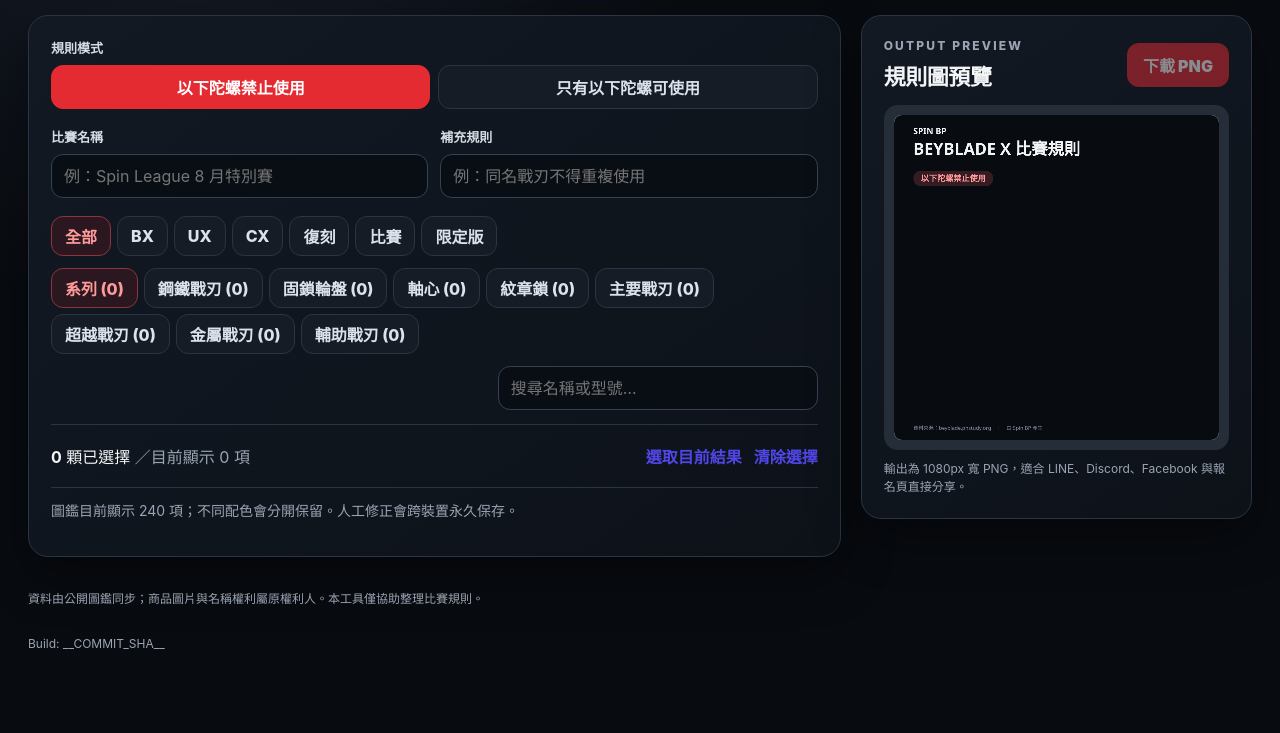
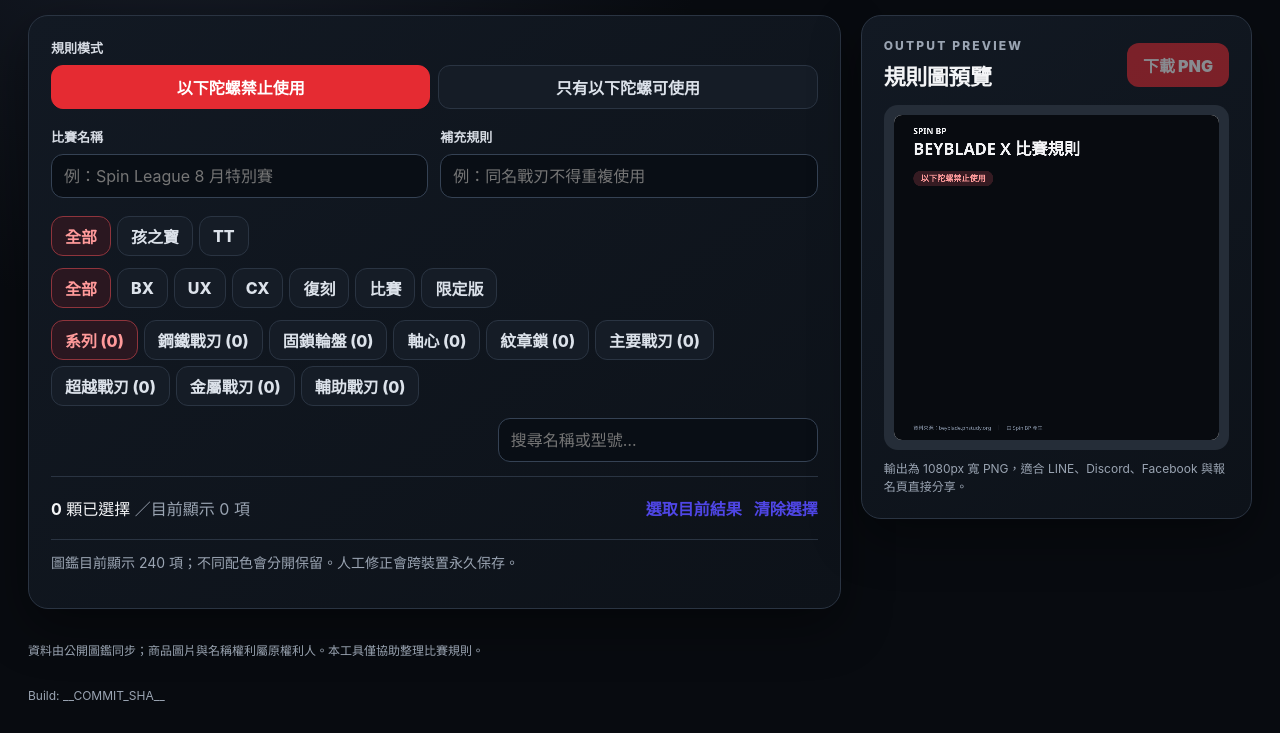
Before and after one commit to ckvs4517/Spin_BP, a website: page index.html in a window 1280 px wide. Shown: the part 142-875 px from the top of the page. Before the commit the page ends 823 px from the top, so only its background shows below. Drawn offline with Linux system fonts and the light colour scheme; no server answers.

Commit message:
feat: add catalog brand filter

```diff
--- a/app.js
+++ b/app.js
@@ -28,7 +28,7 @@ function normalizeRemoteCatalog(payload) {
       const model = item?.model || item?.model_name || title || id;
       const seriesMatch = `${model} ${title} ${JSON.stringify(item)}`.match(/\b(BXA|BX|UX|CX)-/i);
       const series = key === 'BeybladeSeries' ? (seriesMatch?.[1]?.toUpperCase() === 'BXA' ? 'BX' : seriesMatch?.[1]?.toUpperCase() || 'ALL') : key;
-      rows.push({ id, sourceId: id, model, series, category: label, tags: Array.isArray(item?.tags) ? item.tags.map((tag) => String(tag).toLowerCase()) : [], name: title, image, imageFallbacks });
+      rows.push({ id, sourceId: id, model, series, category: label, brand: item?.brandSource === 'Hasbro' ? 'Hasbro' : 'TT', tags: Array.isArray(item?.tags) ? item.tags.map((tag) => String(tag).toLowerCase()) : [], name: title, image, imageFallbacks });
     }
   }
   return rows;
@@ -38,6 +38,7 @@ const els = {
   modeTabs: document.querySelector('#modeTabs'),
   seriesTabs: document.querySelector('#seriesTabs'),
   partTabs: document.querySelector('#partTabs'),
+  brandTabs: document.querySelector('#brandTabs'),
   eventName: document.querySelector('#eventName'),
   note: document.querySelector('#note'),
   search: document.querySelector('#search'),
@@ -77,6 +78,7 @@ const state = {
   mode: 'ban',
   series: 'all',
   part: 'Series',
+  brand: 'all',
   query: '',
   eventName: '',
   note: '',
@@ -242,6 +244,7 @@ function filteredBeys() {
     if (!state.editorMode && bey.hidden) return false;
     if (bey.category !== state.part) return false;
     if (state.series !== 'all' && !bey.tags?.includes(versionTags[state.series])) return false;
+    if (state.brand !== 'all' && (bey.brand || 'TT') !== state.brand) return false;
     if (!q) return true;
     return normalizeText(`${bey.model} ${bey.name} ${bey.originalName || ''} ${bey.series}`).includes(q);
   });
@@ -260,9 +263,10 @@ function renderTabs() {
   els.seriesTabs.querySelectorAll('[data-series]').forEach((button) => {
     button.classList.toggle('active', button.dataset.series === state.series);
   });
+  els.brandTabs.querySelectorAll('[data-brand]').forEach((button) => button.classList.toggle('active', button.dataset.brand === state.brand));
   els.partTabs.querySelectorAll('[data-part]').forEach((button) => button.classList.toggle('active', button.dataset.part === state.part));
   els.partTabs.querySelectorAll('[data-part]').forEach((button) => {
-    const count = state.beys.filter((bey) => bey.category === button.dataset.part && (state.series === 'all' || bey.tags?.includes(versionTags[state.series]))).length;
+    const count = state.beys.filter((bey) => bey.category === button.dataset.part && (state.series === 'all' || bey.tags?.includes(versionTags[state.series])) && (state.brand === 'all' || (bey.brand || 'TT') === state.brand)).length;
     button.textContent = `${button.dataset.label} (${count})`;
   });
 }
@@ -695,6 +699,7 @@ function bindEvents() {
     renderTabs();
     renderGrid();
   });
+  els.brandTabs.addEventListener('click', (event) => { const button = event.target.closest('[data-brand]'); if (!button) return; state.brand = button.dataset.brand; renderTabs(); renderGrid(); renderPreview(); });
   els.partTabs.addEventListener('click', (event) => { const button = event.target.closest('[data-part]'); if (!button) return; state.part = button.dataset.part; renderTabs(); renderGrid(); renderPreview(); });
   els.search.addEventListener('input', () => {
     state.query = els.search.value;
--- a/index.html
+++ b/index.html
@@ -50,6 +50,11 @@
       </div>
 
       <div class="toolbar">
+        <div class="series-tabs" id="brandTabs" aria-label="廠牌篩選">
+          <button type="button" class="series active" data-brand="all">全部</button>
+          <button type="button" class="series" data-brand="Hasbro">孩之寶</button>
+          <button type="button" class="series" data-brand="TT">TT</button>
+        </div>
         <div class="series-tabs" id="seriesTabs" aria-label="系列篩選">
           <button type="button" class="series active" data-series="all">全部</button>
           <button type="button" class="series" data-series="BX">BX</button>
--- a/styles.css
+++ b/styles.css
@@ -40,7 +40,7 @@ h2 { font-size: 22px; letter-spacing: -.02em; }
 .field textarea { resize: vertical; line-height: 1.5; }
 .field input:focus, .field textarea:focus, .search-wrap input:focus { border-color: #9ca3af; box-shadow: 0 0 0 3px #f3f4f6; }
 .toolbar { display: grid; grid-template-columns: minmax(0, 1fr) minmax(220px, 320px); align-items: start; gap: 12px; margin-bottom: 14px; }
-.toolbar #seriesTabs, .toolbar #partTabs { grid-column: 1 / -1; }
+.toolbar #brandTabs, .toolbar #seriesTabs, .toolbar #partTabs { grid-column: 1 / -1; }
 .toolbar .search-wrap { grid-column: 2; justify-self: end; }
 .series-tabs { display: flex; gap: 6px; flex-wrap: wrap; }
 .series { min-height: 40px; padding: 7px 13px; }
```
